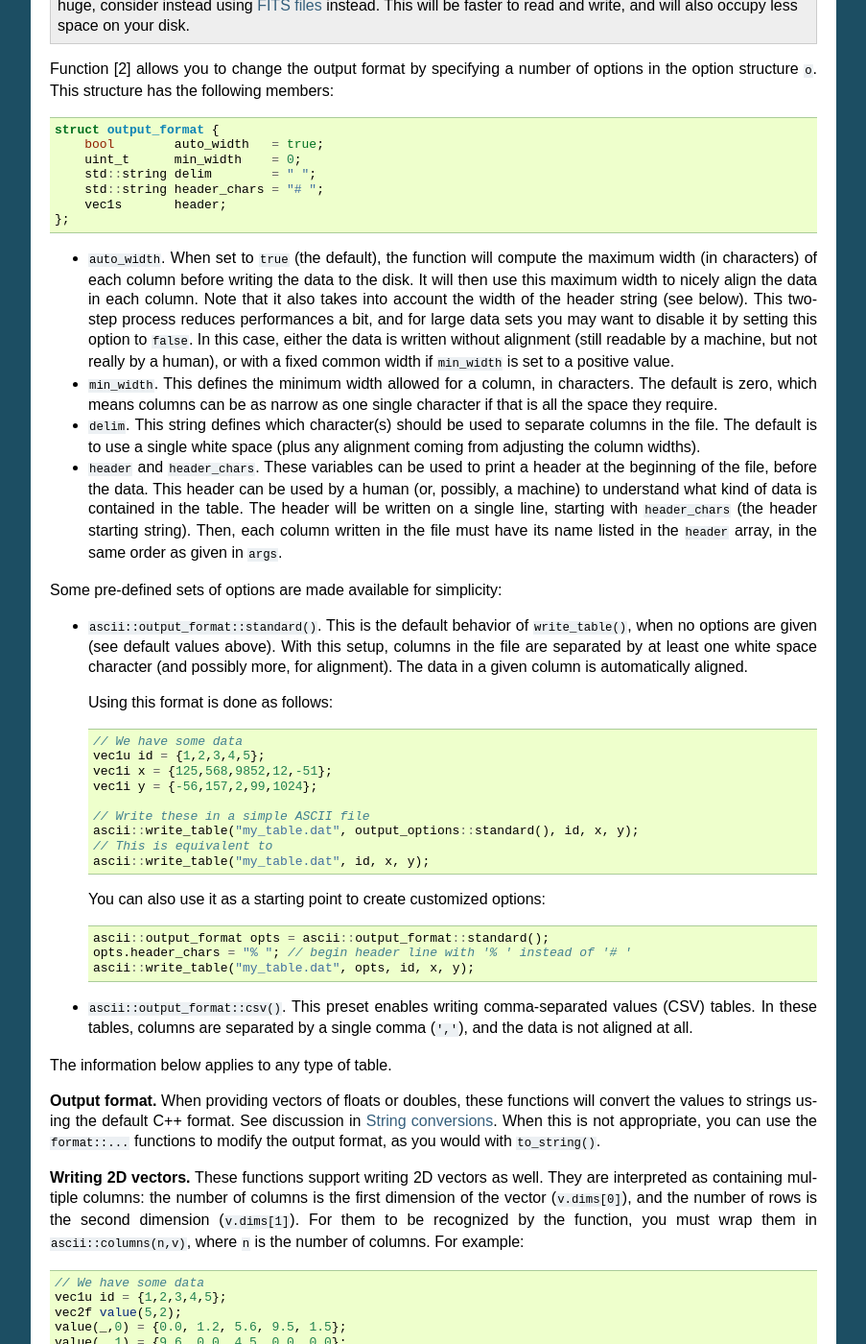
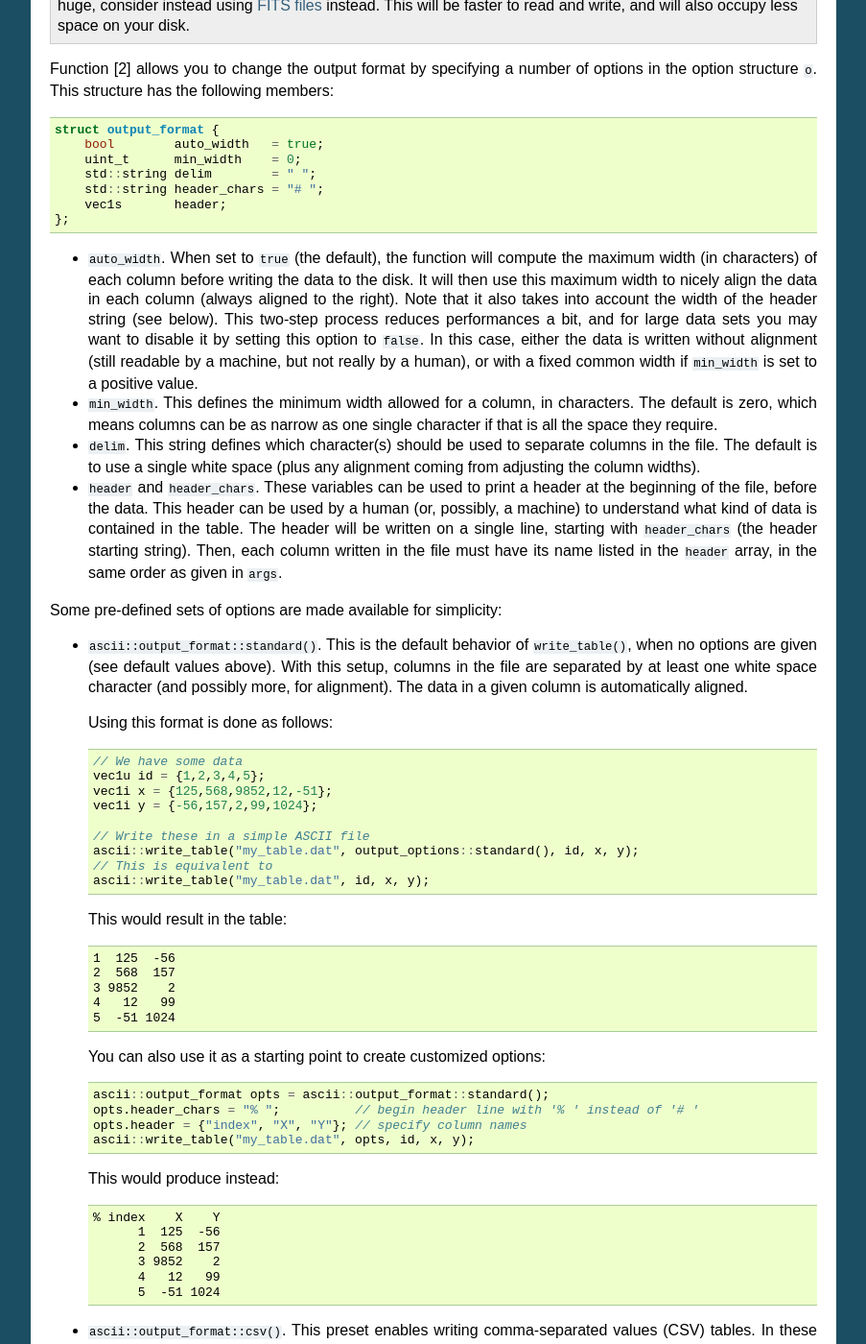
Before and after one commit to cschreib/vif, a Sphinx documentation site: the page built from doc/sphinx/io-ascii.rst, in a window 1280 px wide and 1400 px high, scrolled down 4525 px. Shown: the whole window at 96% size, without its empty margins (198-1101 px from the left). Built offline with Sphinx 7.4.7, drawn with Linux system fonts in a browser that asks for light colours; formulas are drawn with MathJax 3; some of the changed text lies outside the part shown.

Commit message:
Added more details

```diff
--- a/doc/sphinx/io-ascii.rst
+++ b/doc/sphinx/io-ascii.rst
@@ -240,7 +240,7 @@ Function [2] allows you to change the output format by specifying a number of op
         vec1s       header;
     };
 
-* ``auto_width``. When set to ``true`` (the default), the function will compute the maximum width (in characters) of each column before writing the data to the disk. It will then use this maximum width to nicely align the data in each column. Note that it also takes into account the width of the header string (see below). This two-step process reduces performances a bit, and for large data sets you may want to disable it by setting this option to ``false``. In this case, either the data is written without alignment (still readable by a machine, but not really by a human), or with a fixed common width if ``min_width`` is set to a positive value.
+* ``auto_width``. When set to ``true`` (the default), the function will compute the maximum width (in characters) of each column before writing the data to the disk. It will then use this maximum width to nicely align the data in each column (always aligned to the right). Note that it also takes into account the width of the header string (see below). This two-step process reduces performances a bit, and for large data sets you may want to disable it by setting this option to ``false``. In this case, either the data is written without alignment (still readable by a machine, but not really by a human), or with a fixed common width if ``min_width`` is set to a positive value.
 * ``min_width``. This defines the minimum width allowed for a column, in characters. The default is zero, which means columns can be as narrow as one single character if that is all the space they require.
 * ``delim``. This string defines which character(s) should be used to separate columns in the file. The default is to use a single white space (plus any alignment coming from adjusting the column widths).
 * ``header`` and ``header_chars``. These variables can be used to print a header at the beginning of the file, before the data. This header can be used by a human (or, possibly, a machine) to understand what kind of data is contained in the table. The header will be written on a single line, starting with ``header_chars`` (the header starting string). Then, each column written in the file must have its name listed in the ``header`` array, in the same order as given in ``args``.
@@ -263,15 +263,45 @@ Some pre-defined sets of options are made available for simplicity:
     // This is equivalent to
     ascii::write_table("my_table.dat", id, x, y);
 
+  This would result in the table:
+
+  .. code-block:: none
+
+      1  125  -56
+      2  568  157
+      3 9852    2
+      4   12   99
+      5  -51 1024
+
   You can also use it as a starting point to create customized options:
 
   .. code-block:: c++
 
       ascii::output_format opts = ascii::output_format::standard();
-      opts.header_chars = "% "; // begin header line with '% ' instead of '# '
+      opts.header_chars = "% ";          // begin header line with '% ' instead of '# '
+      opts.header = {"index", "X", "Y"}; // specify column names
       ascii::write_table("my_table.dat", opts, id, x, y);
 
-* ``ascii::output_format::csv()``. This preset enables writing comma-separated values (CSV) tables. In these tables, columns are separated by a single comma (``','``), and the data is not aligned at all.
+  This would produce instead:
+
+  .. code-block:: none
+
+      % index    X    Y
+            1  125  -56
+            2  568  157
+            3 9852    2
+            4   12   99
+            5  -51 1024
+
+* ``ascii::output_format::csv()``. This preset enables writing comma-separated values (CSV) tables. In these tables, columns are separated by a single comma (``','``), and the data is not aligned at all:
+
+  .. code-block:: none
+
+      1,125,-56
+      2,568,157
+      3,9852,2
+      4,12,99
+      5,-51,1024
 
 The information below applies to any type of table.
 
@@ -333,6 +363,15 @@ The content of ``my_table.dat`` will be:
 .. code-block:: c++
 
     // Write these in a simple ASCII file
-    ascii::write_table_hdr("my_table.dat", ftable(id, x, y)); // [4]
+    ascii::write_table("my_table.dat", ftable(id, x, y));
 
 This also works for 2D vectors. In such cases, ``_i`` is appended to the name of the vector for each column ``i``. If you need better looking headers, you can always write them manually using function [2].
+
+Function [4] allows combining this convenient shortcut with other output options:
+
+.. code-block:: c++
+
+    // Write these in a CSV file
+    ascii::write_table("my_table.dat", ascii::output_format::csv(), ftable(id, x, y));
+
+In this case the ``header`` vector is overriden by the values produced by ``ftable()``.
```
